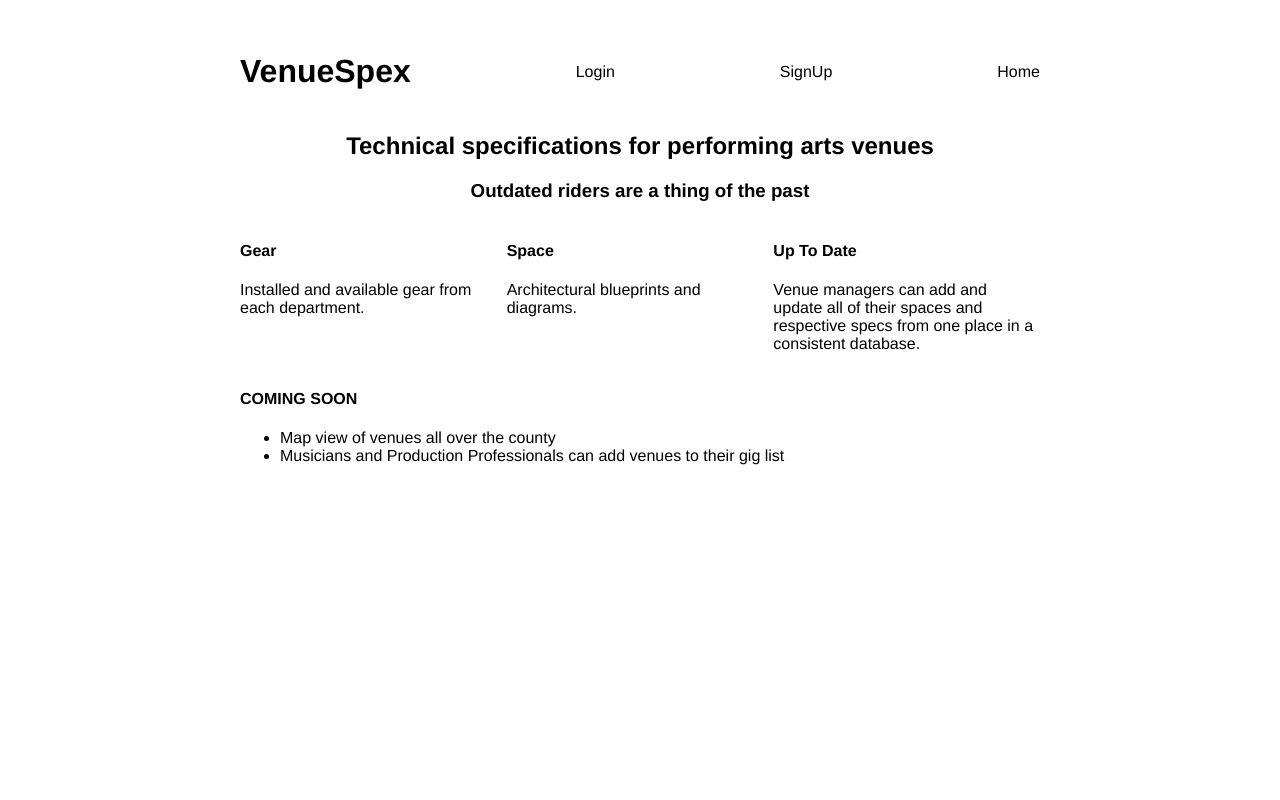
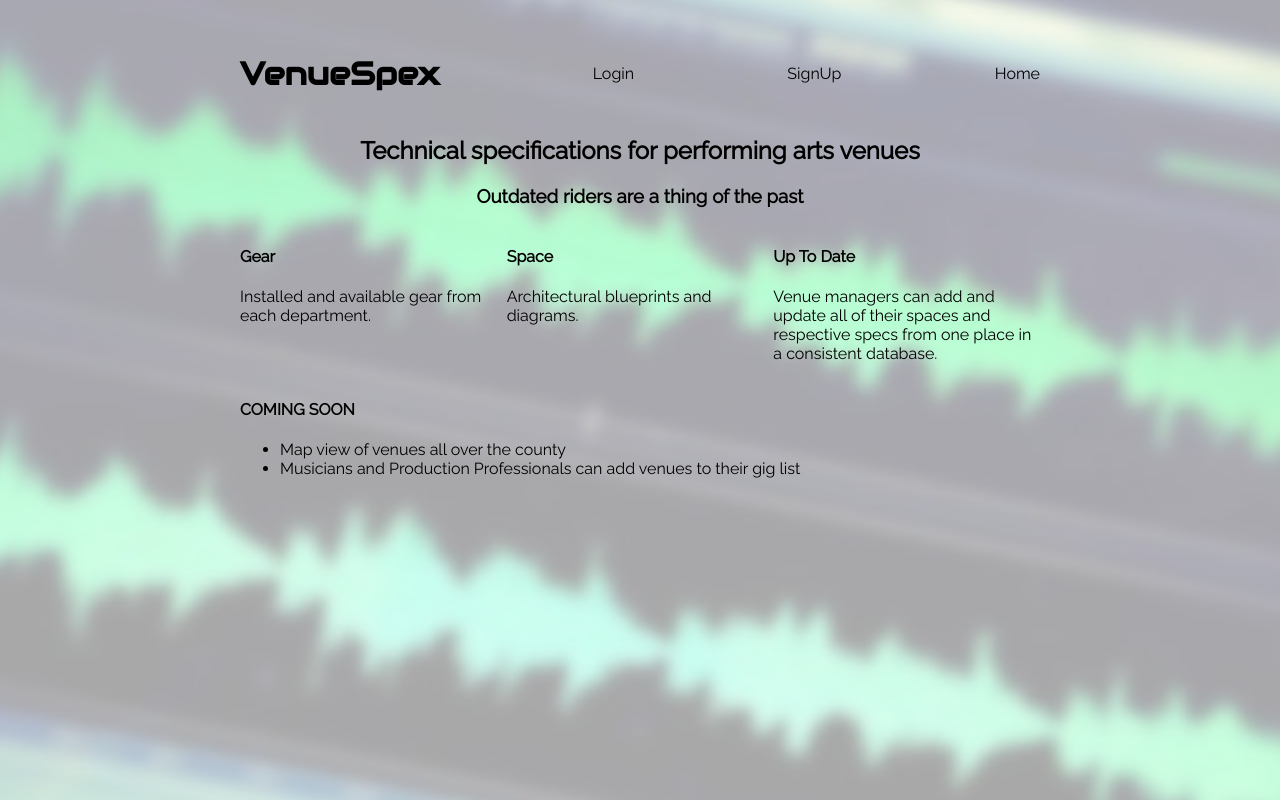
Before and after one commit to sofia-aguirre/venue-spex, a Django app: page / in a window 1280 px wide. Run offline with Django 3.2, Linux system fonts and the light colour scheme.

Commit message:
more styling

```diff
--- a/vs_app/static/styles.css
+++ b/vs_app/static/styles.css
@@ -1,21 +1,35 @@
 /* GLOBAL */
 body {
-    font-family: 'Helvetica Neue', sans-serif;
+    font-family: 'Raleway', sans-serif;
     max-width: 50em;
     margin: auto;
     padding: 2em 1em;
     color: black;
-    /* background-image: url(./images/bkg.png); */
-    /* background-color: rgb(54, 54, 55); */
+    background-image: url(./images/bkg.png);
+    background-color: rgba(255, 255, 255, 0.66);
     background-blend-mode: overlay;
     background-position: center;
     background-repeat: no-repeat;
     background-attachment: fixed;
 }
 
-a, a:active {
+#logo {
+    font-family: 'Audiowide', cursive;
+}
+
+a {
     text-decoration: none;
-    color: rgb(101, 101, 101);
+    color: rgb(0, 0, 0);
+}
+
+a:active {
+    text-decoration: none;
+    color:rgb(113, 111, 111);
+}
+
+a:hover {
+    text-decoration: none;
+    color: rgb(8, 148, 191);
 }
 
 header {
@@ -38,19 +52,19 @@ nav {
     border-bottom: 1px solid black;
 }
 
-nav a, header a, a:active {
+/* nav a, header a, a:active {
     text-decoration: none;
     color: inherit;
-}
+} */
 
-nav a {
+/* nav a {
     color: inherit;
     text-decoration: none;
-}
+} */
 
-nav a:hover {
+/* nav a:hover {
     color: rgb(48, 191, 8);
-}
+} */
 
 .landing-desc {
     text-align: center;
--- a/vs_app/templates/vs_app/base.html
+++ b/vs_app/templates/vs_app/base.html
@@ -3,12 +3,13 @@
 <html>
     <head>
         <title>VenueSpex</title>
+        <link href="https://fonts.googleapis.com/css?family=Audiowide|Raleway" rel="stylesheet">
         <link rel="stylesheet" href="{% static 'styles.css' %}">
     </head>
     <body>
         <div class="all-the-header">
             <header>
-                <a href="/"><h1>VenueSpex</h1></a>
+                <a href="/"><h1 id="logo">VenueSpex</h1></a>
                 {% if user.is_authenticated %}
                 <p>Welcome back,
                         <a href="{% url 'user_detail' pk=request.user.pk %}">{{request.user.username}}</a> </p>
```
